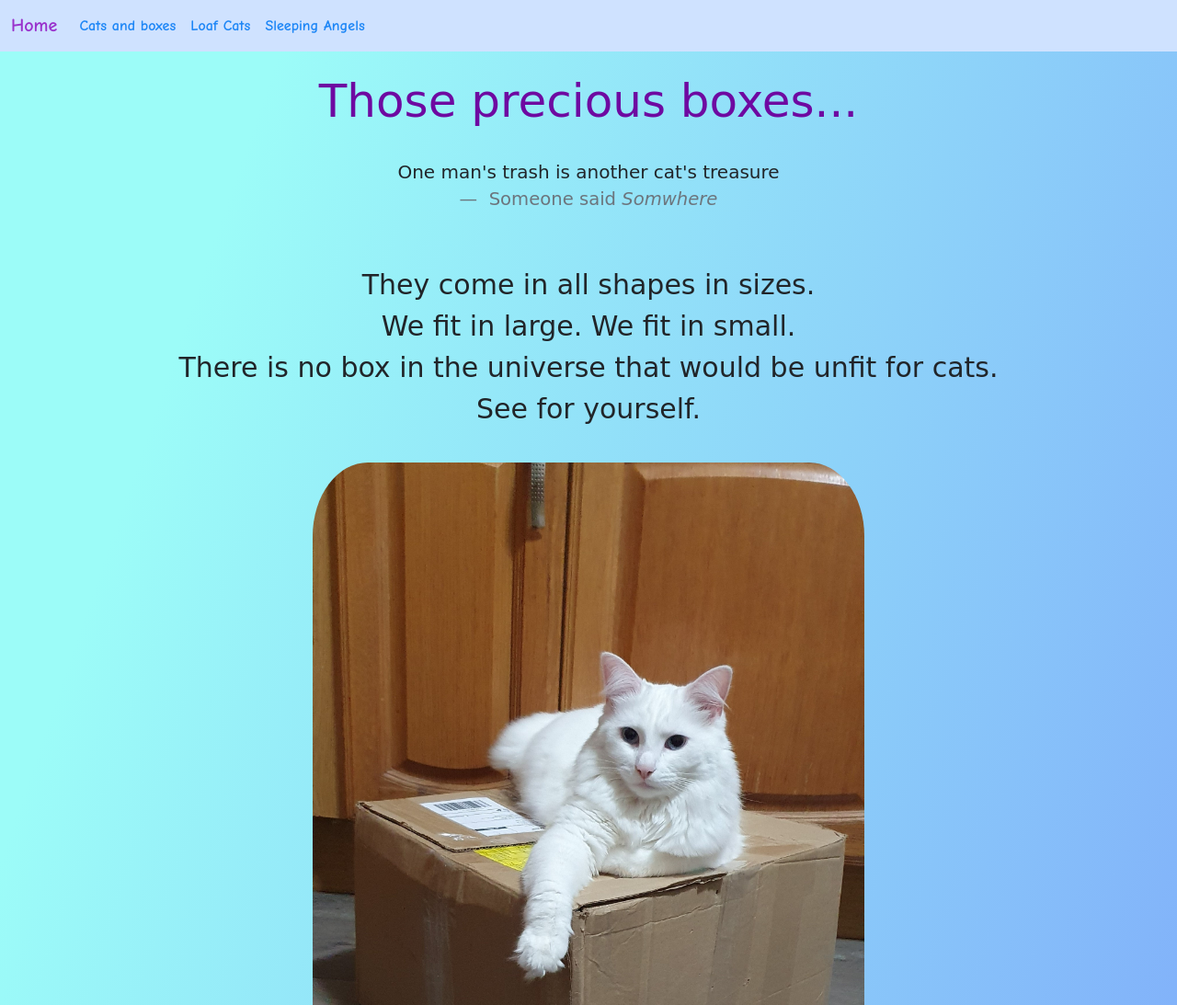
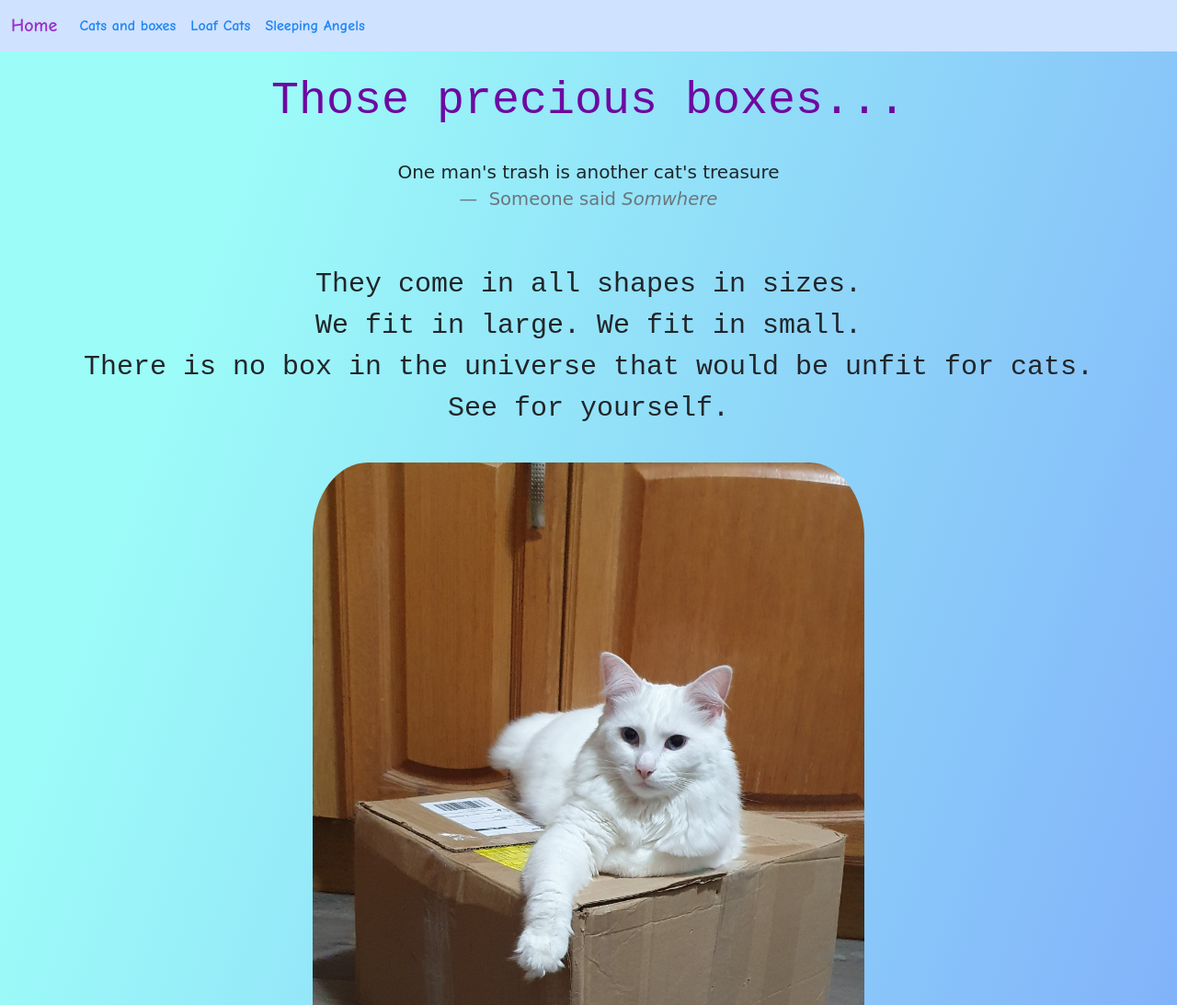
Before and after one commit to mspaprika/Cats, a plain HTML site: page boxes.html in a window 1280 px wide. Shown: the top 1093 px of the page at 92% size. Drawn offline with nearby package versions, Linux system fonts and the light colour scheme.

Commit message:
Update styles.css

```diff
--- a/styles.css
+++ b/styles.css
@@ -18,6 +18,13 @@ body {
 
 .white {
     color: white;
+}
+.cursive {
+    font-family: cursive;
+}
+
+.comic {
+    font-family: comic sans ms;
 }
 
 .par {
@@ -124,10 +131,12 @@ body {
         font-size: 30px;
         padding: 40px;
         padding-bottom: 20px;
+        font-family: 'Courier New', Courier, monospace;
     }
 
     .h1 {
         font-size: 50px !important;
+        font-family: 'Courier New', Courier, monospace;
     }
 
     .card {
@@ -204,11 +213,3 @@ body {
     padding-left: 25%;
     width: 80%;
 }
-
-.cursive {
-    font-family: cursive;
-}
-
-.comic {
-    font-family: comic sans ms;
-}
```
